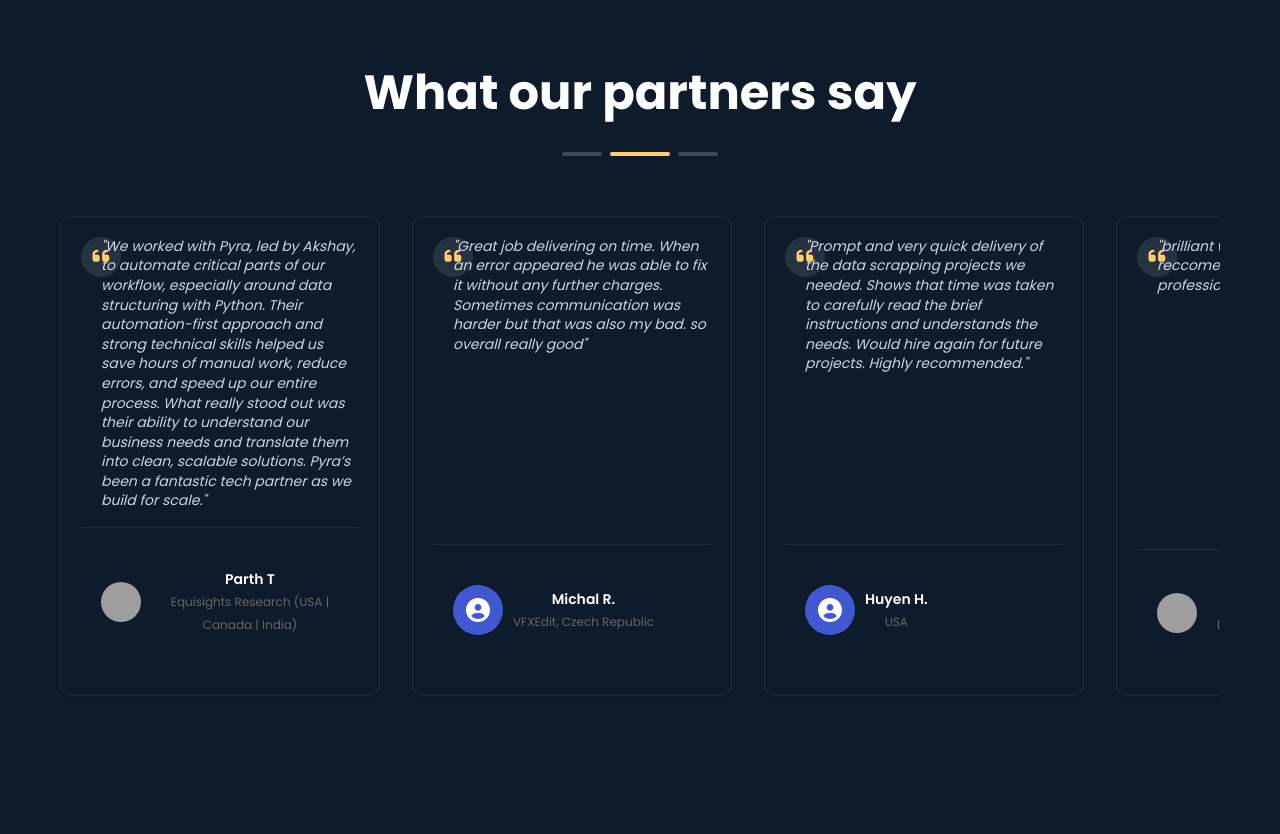
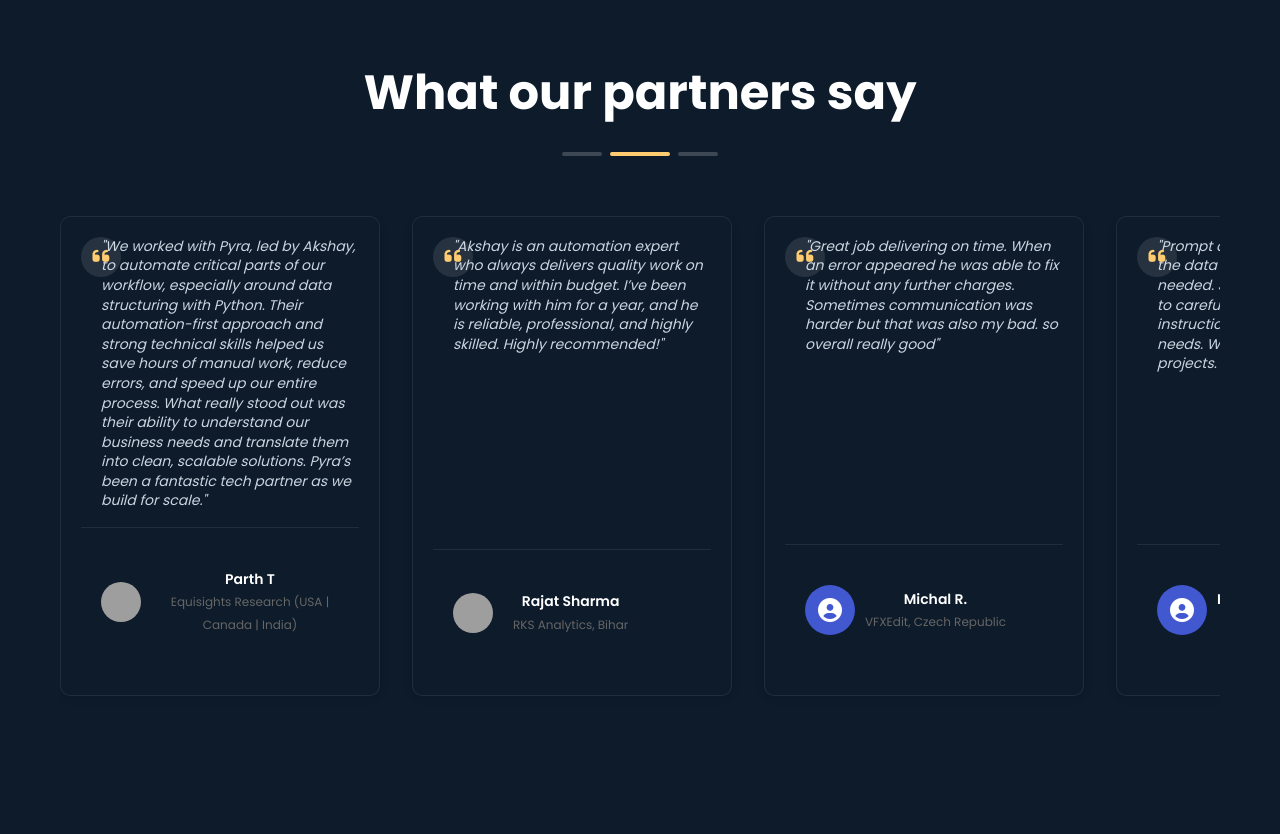
Before and after one commit to akakshay2607/Pyra, a Django app: page /about/ in a window 1280 px wide. Shown: the part 2337-3171 px from the top of the page. Run offline with Django 5.2, Linux system fonts and the light colour scheme; grey boxes are pictures that could not be loaded.

Commit message:
review added

```diff
--- a/main/templates/main/about.html
+++ b/main/templates/main/about.html
@@ -116,6 +116,20 @@
         <div>
           <span class="name">Parth T</span>
           <span class="role">Equisights Research (USA | Canada | India)</span>
+        </div>
+      </footer>
+    </div>
+
+    <div class="testimonial-card" data-aos="fade-up" data-aos-delay="200">
+      <div class="quote-icon">
+        <i class="fas fa-quote-left"></i>
+      </div>
+      <p class="quote">"Akshay is an automation expert who always delivers quality work on time and within budget. I’ve been working with him for a year, and he is reliable, professional, and highly skilled. Highly recommended!"</p>
+      <footer class="author">
+        <img src="https://media.licdn.com/dms/image/v2/D4D03AQEYuxxpPoIByQ/profile-displayphoto-shrink_100_100/profile-displayphoto-shrink_100_100/0/1703658146430?e=1756944000&v=beta&t=YC43w8FLo57iQ15G7ux0ePjHRQIZFfOj9MLeOGdyCHo" alt="Parth T">
+        <div>
+          <span class="name">Rajat Sharma</span>
+          <span class="role">RKS Analytics, Bihar</span>
         </div>
       </footer>
     </div>
```
